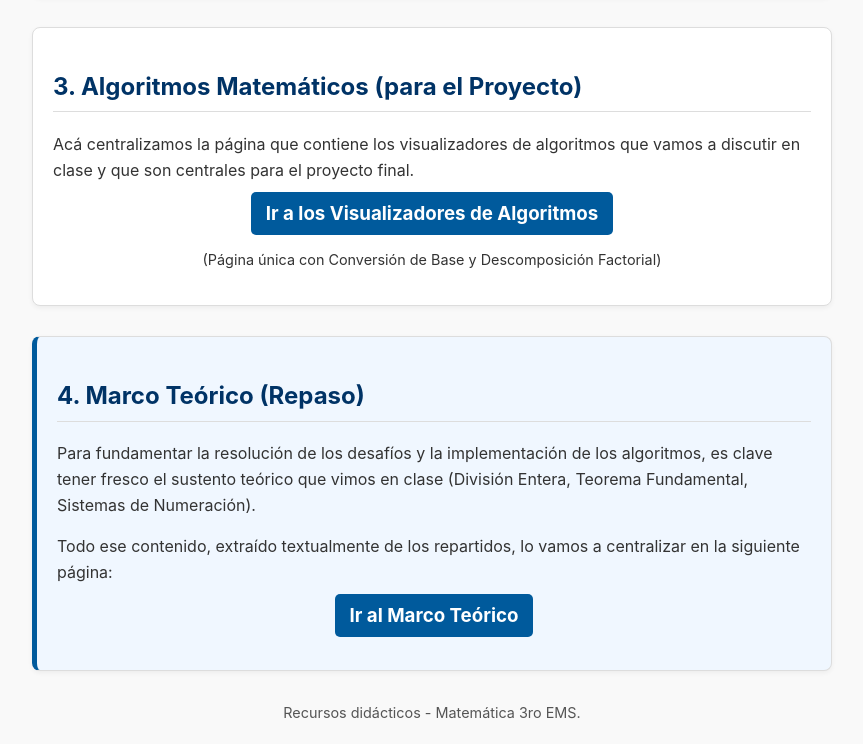
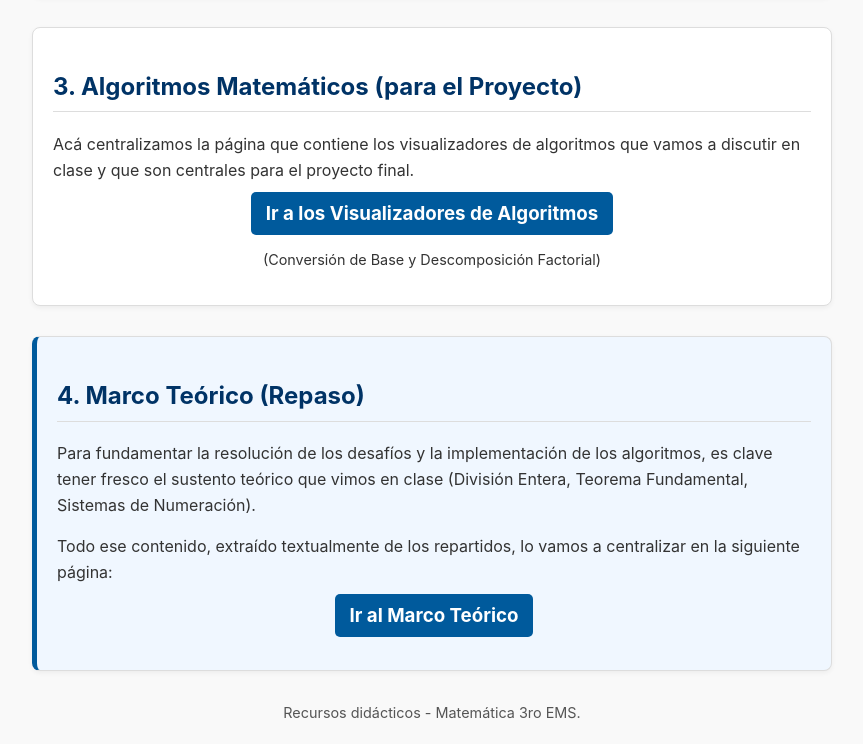
Before and after one commit to efemarchese/Matematicas, a plain HTML site: page index.html in a window 1280 px wide. Shown: the part 1138-1882 px from the top of the page, without its empty margins (208-1071 px from the left). Drawn offline with nearby package versions, Linux system fonts and the light colour scheme.

Commit message:
embellecimiento

```diff
--- a/index.html
+++ b/index.html
@@ -54,7 +54,7 @@
                     Ir a los Visualizadores de Algoritmos
                 </a>
             </h3>
-            <p style="text-align: center; font-size: 0.9em; margin-top: 10px;">(Página única con Conversión de Base y Descomposición Factorial)</p>
+            <p style="text-align: center; font-size: 0.9em; margin-top: 10px;">(Conversión de Base y Descomposición Factorial)</p>
         </section>
 
         <section id="seccion-teorico" style="background-color: #f0f7ff; border-left: 5px solid #005a9c;">
```
